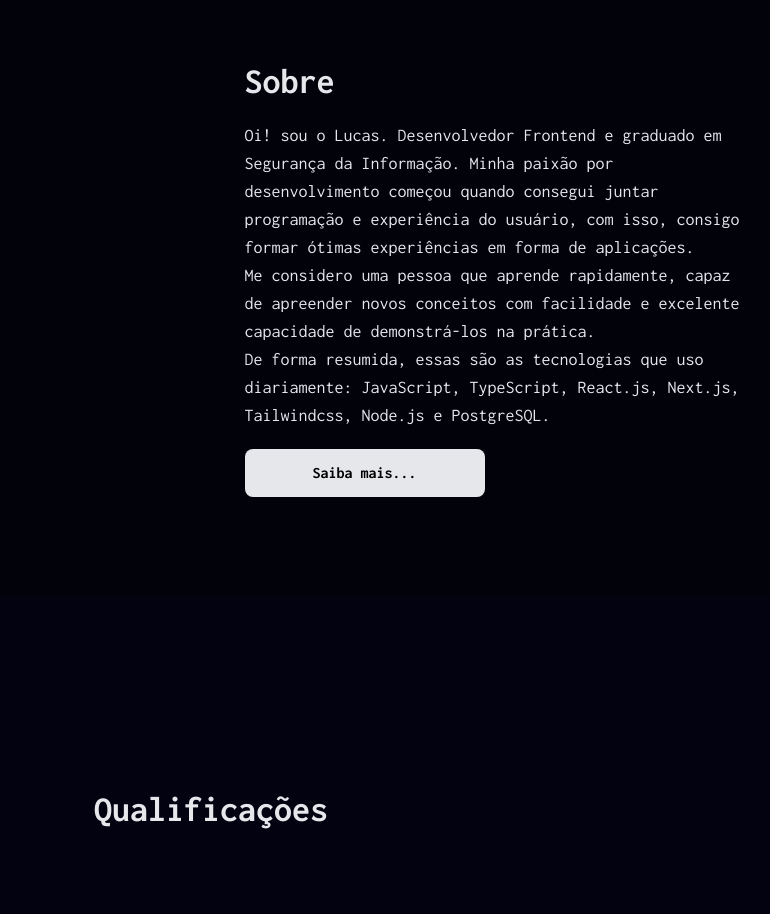
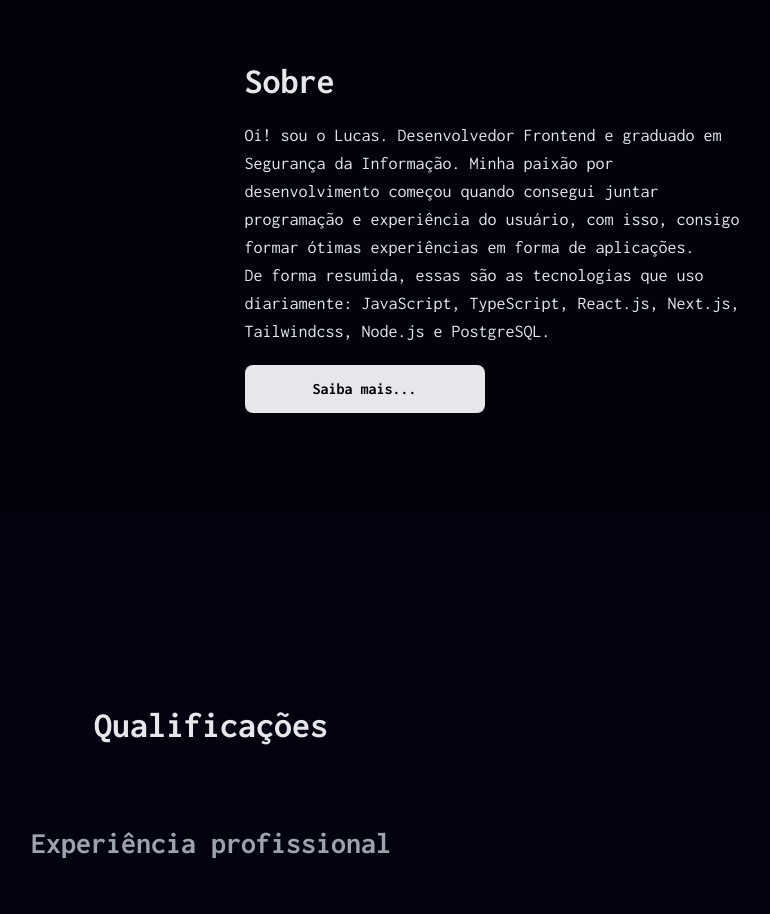
Before and after one commit to lucascmpos/lucascmpos-portfolio, a React (Vite) app: page / in a window 1280 px wide. Shown: the part 1020-1934 px from the top of the page, without its empty margins (429-1199 px from the left). Built offline with nearby package versions, Linux system fonts and the light colour scheme.

Commit message:
style: editing about me text

```diff
--- a/src/components/about.jsx
+++ b/src/components/about.jsx
@@ -73,9 +73,6 @@ const About = () => {
           Informação. Minha paixão por desenvolvimento começou quando consegui
           juntar programação e experiência do usuário, com isso, consigo formar
           ótimas experiências em forma de aplicações. <br />
-          Me considero uma pessoa que aprende rapidamente, capaz de apreender
-          novos conceitos com facilidade e excelente capacidade de demonstrá-los
-          na prática. <br />
           De forma resumida, essas são as tecnologias que uso diariamente:
           JavaScript, TypeScript, React.js, Next.js, Tailwindcss, Node.js e
           PostgreSQL.
```
